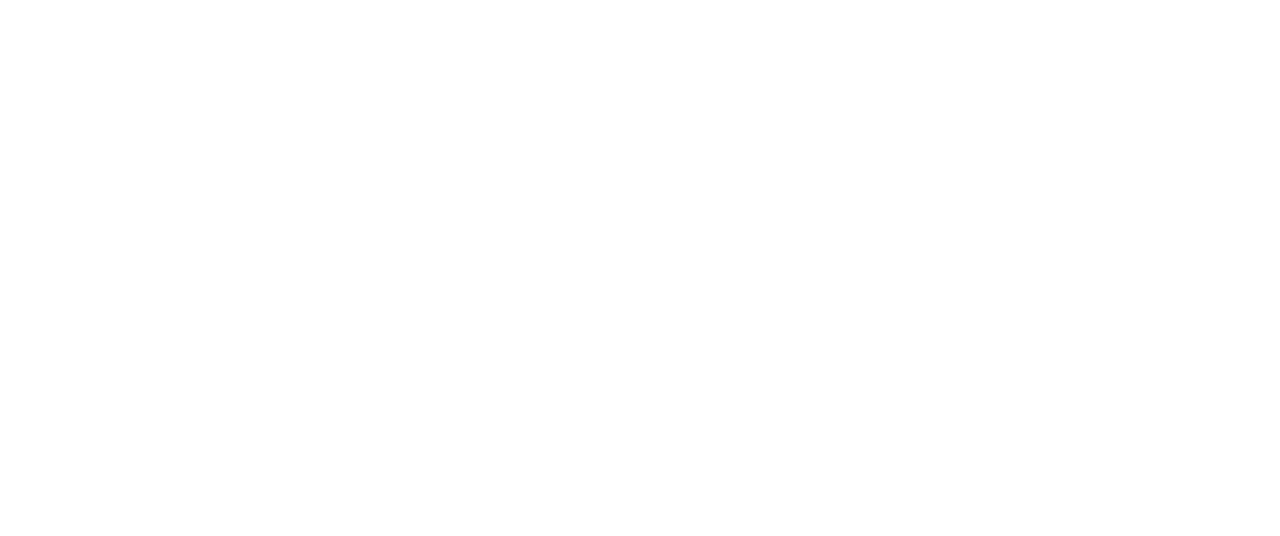
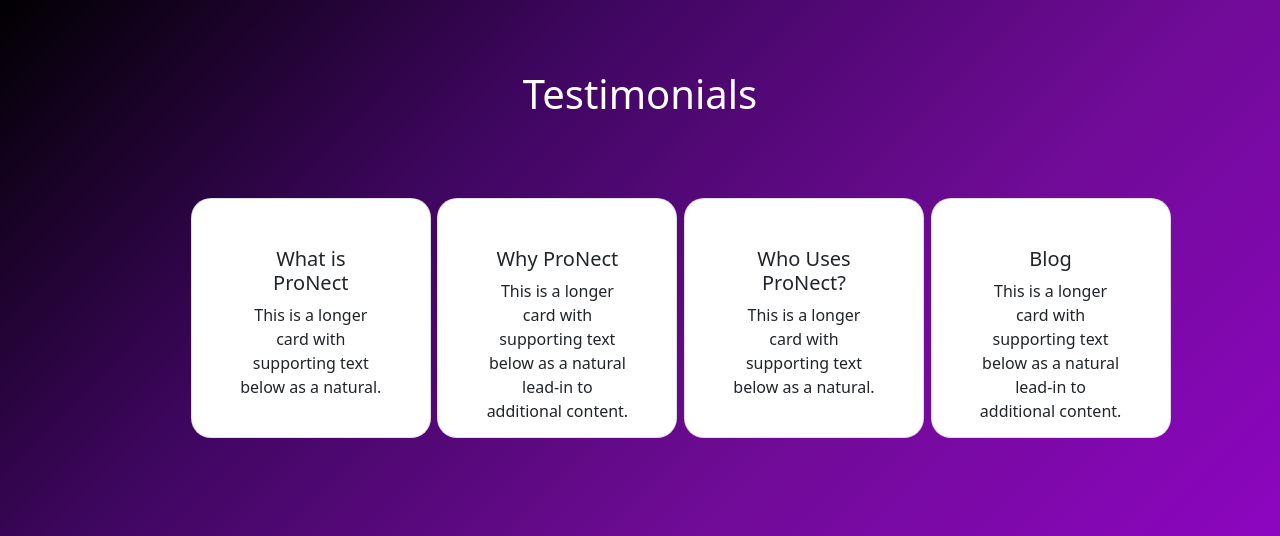
Before and after one commit to Naman13Kumawat/ProNect, a React (Create React App) app in the folder pronect/: page / in a window 1280 px wide. Shown: the part 2458-2994 px from the top of the page. Before the commit the page ends 2448 px from the top, so only its background shows below. Built offline with nearby package versions, Linux system fonts and the light colour scheme.

Commit message:
add testimonial

```diff
--- a/pronect/src/components/App/App.js
+++ b/pronect/src/components/App/App.js
@@ -5,6 +5,7 @@
 import Featured from "../Featured/Featured"
 import Explore from "../Explore/Explore"
 import Graphic from "../Graphic/Graphic"
+import Testimonial from "../Testimonial/Testimonial"
 
 
 function App() {
@@ -14,6 +15,7 @@
     <Featured />
     <Explore />
     <Graphic />
+    <Testimonial />
     </div>
   );
 }
--- a/pronect/src/components/Testimonial/Testimonial.jsx
+++ b/pronect/src/components/Testimonial/Testimonial.jsx
@@ -0,0 +1,57 @@
+import React from "react";
+import { Container, Row, Card, Col } from "react-bootstrap";
+import styles from "./Testimonial.module.css";
+
+export default function Testimonial() {
+  return (
+    <div className={`${styles.Testimonial}`}>
+      <Container fluid>
+        <h1>Testimonials</h1>
+        <Row xs="auto" md={4} className={`${styles.c_cardGroup} g-4`}>
+          <Col>
+            <Card className={`${styles.c_card}`}>
+              <Card.Body>
+                <Card.Title>What is ProNect</Card.Title>
+                <Card.Text>
+                  This is a longer card with supporting text below as a natural.
+                </Card.Text>
+              </Card.Body>
+            </Card>
+          </Col>
+          <Col>
+            <Card className={`${styles.c_card}`}>
+              <Card.Body>
+                <Card.Title>Why ProNect</Card.Title>
+                <Card.Text>
+                  This is a longer card with supporting text below as a natural
+                  lead-in to additional content.
+                </Card.Text>
+              </Card.Body>
+            </Card>
+          </Col>
+          <Col>
+            <Card className={`${styles.c_card}`}>
+              <Card.Body>
+                <Card.Title>Who Uses ProNect?</Card.Title>
+                <Card.Text>
+                  This is a longer card with supporting text below as a natural.
+                </Card.Text>
+              </Card.Body>
+            </Card>
+          </Col>
+          <Col>
+            <Card className={`${styles.c_card}`}>
+              <Card.Body>
+                <Card.Title>Blog</Card.Title>
+                <Card.Text>
+                  This is a longer card with supporting text below as a natural
+                  lead-in to additional content.
+                </Card.Text>
+              </Card.Body>
+            </Card>
+          </Col>
+        </Row>
+      </Container>
+    </div>
+  );
+}
--- a/pronect/src/components/Testimonial/Testimonial.module.css
+++ b/pronect/src/components/Testimonial/Testimonial.module.css
@@ -0,0 +1,23 @@
+.Testimonial{
+	background: linear-gradient(-45deg, #8E05C2, #700B97, #3E065F, #000000);
+    text-align: center;
+    padding:5rem;
+}
+
+.Testimonial h1{
+    color:#fff;
+}
+
+.c_card{
+    margin: 3rem 2rem;
+    border-radius: 20px;
+    width: 15rem;
+    height: 15rem;
+    padding:2rem;
+}
+
+
+.c_cardGroup{
+    width: 90%;
+    margin:auto;
+}
```
Also changed, not shown: 1 other file (tests, documents, lock files or other folders).
